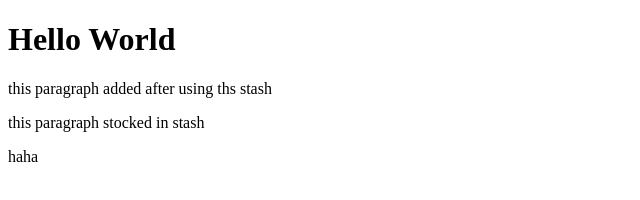
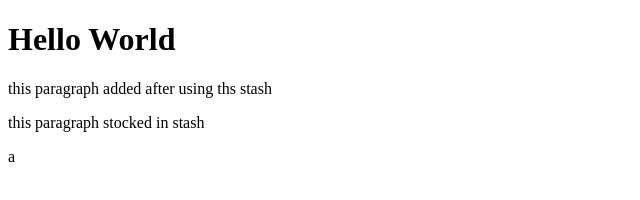
Before and after one commit to ElhajjiAyoub/myRepo, a plain HTML site: page index.html in a window 1280 px wide. Shown: the full height of the page, 0-640 px from the left. Drawn offline with Linux system fonts and the light colour scheme.

Commit message:
resolve the conflit

```diff
--- a/index.html
+++ b/index.html
@@ -12,6 +12,6 @@
     <h1>Hello World</h1>
     <p>this paragraph added after using ths stash</p>
     <p>this paragraph stocked in stash</p>
-    <div>haha</div>
+    <div>a</div>
   </body>
 </html>
```
